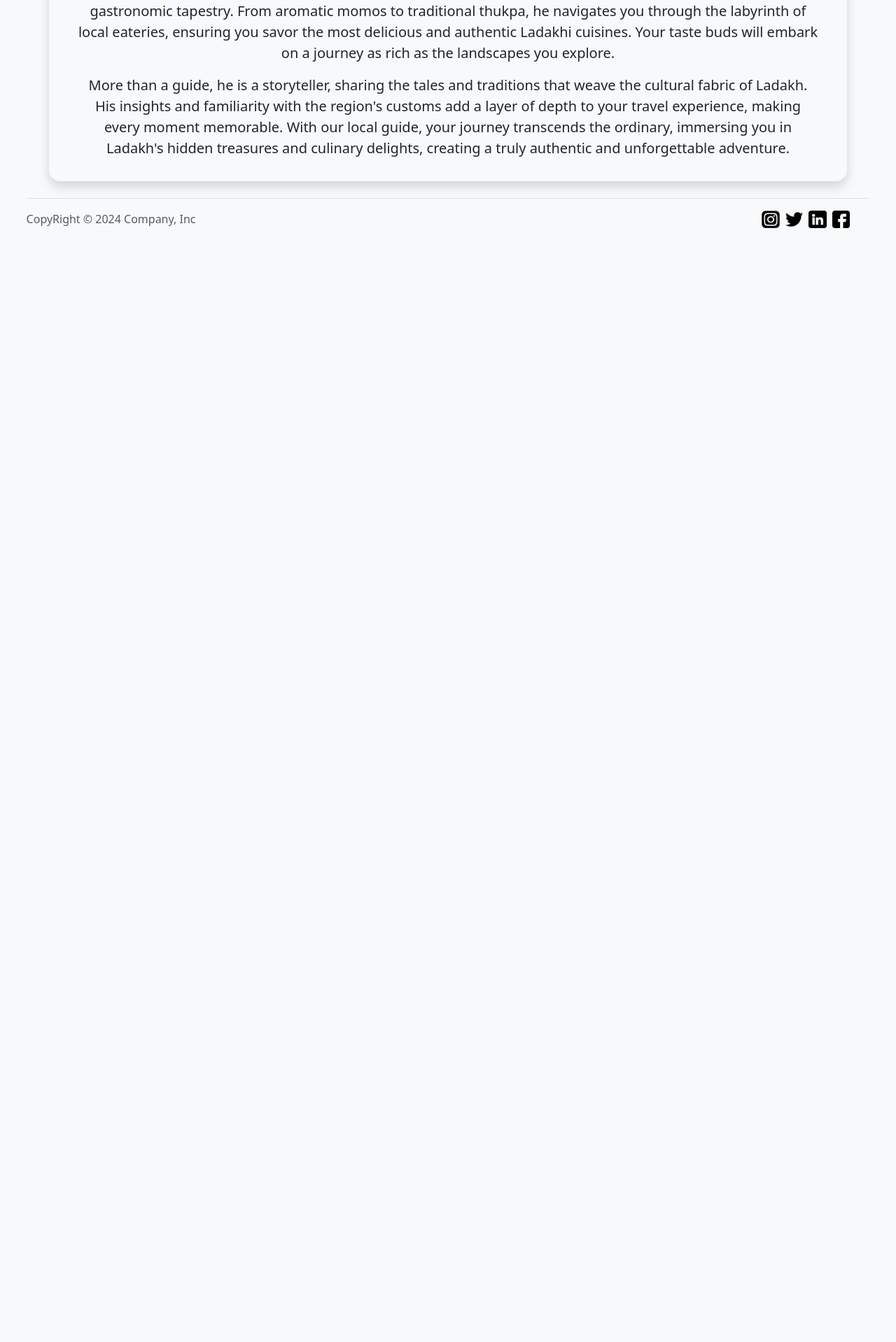
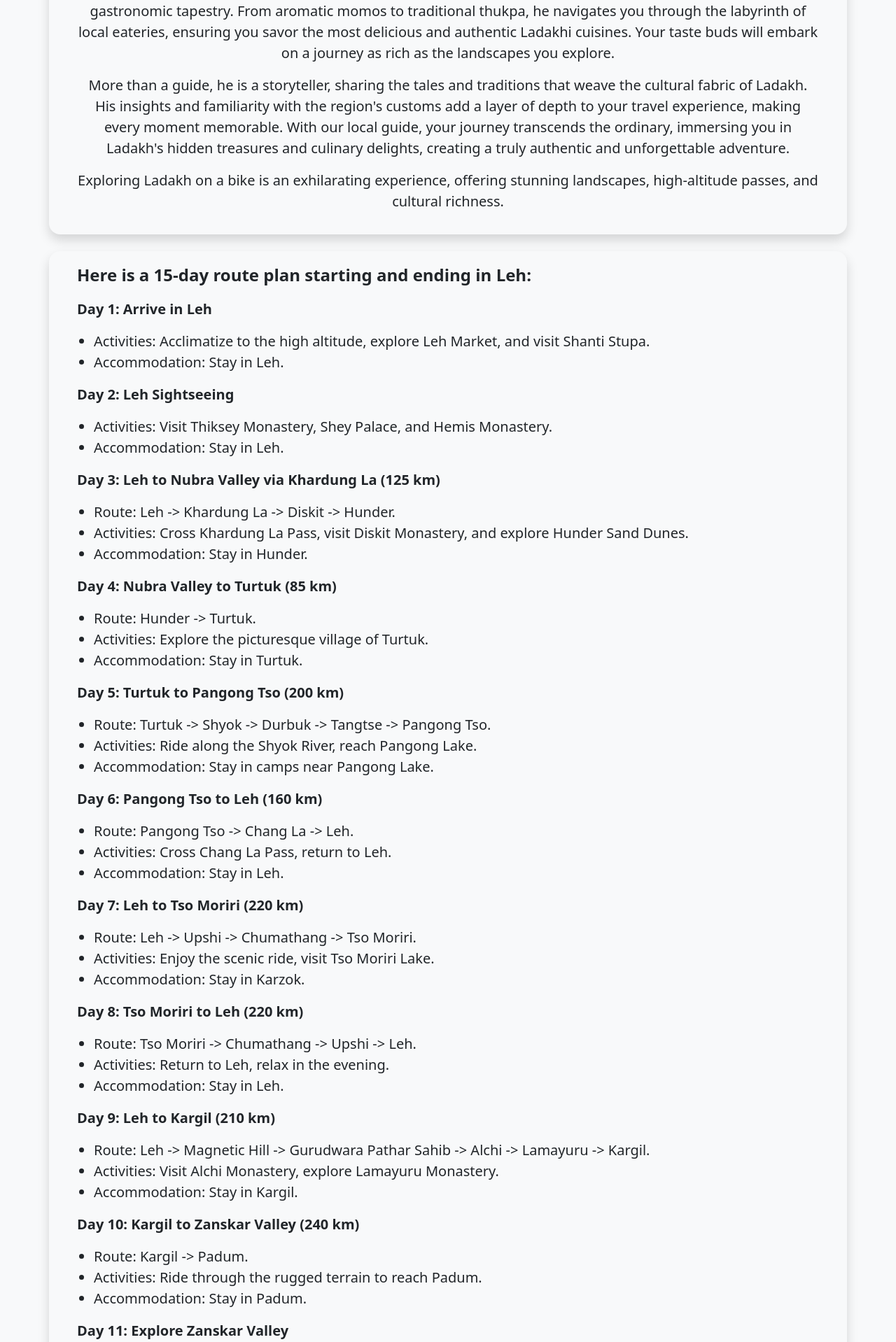
Before and after one commit to Arslan-9874/Ladakh-PHP, a PHP site: page /guide.php in a window 1280 px wide. Shown: the part 751-2669 px from the top of the page at 70% size. Before the commit the page ends 1077 px from the top, so only its background shows below. Run offline with PHP 8.4, Linux system fonts and the light colour scheme.

```diff
--- a/contact_us.php
+++ b/contact_us.php
@@ -61,6 +61,8 @@
                     <p class="p-0 m-0 fs-5">xxxxx, India</p>
                 </div>
             </div>
+
+            <p class="mt-5 mb-0 fs-4 fw-semibold">- CALL US FOR PRICING -</p>
         </div>
     </div>
     <div id="mainContainer" class="container rounded-4 my-4 shadow">
--- a/guide.php
+++ b/guide.php
@@ -15,7 +15,8 @@
     require "partials/_header.php";
     ?>
     <div class="container shadow my-4 rounded-4 p-3 text-center" id="guideMainContainer">
-        <h2 class="fw-bold mt-3 mb-4 mx-3 py-3 rounded-5 text-light bg-dark text-center text-uppercase fs-3">Trip Guide</h2>
+        <h2 class="fw-bold mt-3 mb-4 mx-3 py-3 rounded-5 text-light bg-dark text-center text-uppercase fs-3">Trip Guide
+        </h2>
 
         <div id="imageContainer" class="rounded-4 mb-4 shadow">
         </div>
@@ -33,7 +34,100 @@
                 experience, making every moment memorable. With our local guide, your journey transcends the ordinary,
                 immersing you in Ladakh's hidden treasures and culinary delights, creating a truly authentic and
                 unforgettable adventure.</p>
+            <p>Exploring Ladakh on a bike is an exhilarating experience, offering stunning landscapes, high-altitude
+                passes, and cultural richness.</p>
         </div>
+    </div>
+
+    <div class="container shadow my-4 rounded-4 p-3" id="guideMainContainer">
+        <p class="fw-bold px-4 fs-4">Here is a 15-day route plan starting and ending in Leh:</>
+        <p class="px-4 fs-5 fw-semibold">Day 1: Arrive in Leh</p>
+        <ul class="px-5 fs-5">
+            <li>Activities: Acclimatize to the high altitude, explore Leh Market, and visit Shanti Stupa.</li>
+            <li>Accommodation: Stay in Leh.</li>
+        </ul>
+        <p class="px-4 fs-5 fw-semibold">Day 2: Leh Sightseeing</p>
+        <ul class="px-5 fs-5">
+            <li>Activities: Visit Thiksey Monastery, Shey Palace, and Hemis Monastery.</li>
+            <li>Accommodation: Stay in Leh.</li>
+        </ul>
+        <p class="px-4 fs-5 fw-semibold">Day 3: Leh to Nubra Valley via Khardung La (125 km)</p>
+        <ul class="px-5 fs-5">
+            <li>Route: Leh -> Khardung La -> Diskit -> Hunder.</li>
+            <li>Activities: Cross Khardung La Pass, visit Diskit Monastery, and explore Hunder Sand Dunes.</li>
+            <li>Accommodation: Stay in Hunder.</li>
+        </ul>
+        <p class="px-4 fs-5 fw-semibold">Day 4: Nubra Valley to Turtuk (85 km)</p>
+        <ul class="px-5 fs-5">
+            <li>Route: Hunder -> Turtuk.</li>
+            <li>Activities: Explore the picturesque village of Turtuk.</li>
+            <li>Accommodation: Stay in Turtuk.</li>
+        </ul>
+        <p class="px-4 fs-5 fw-semibold">Day 5: Turtuk to Pangong Tso (200 km)</p>
+        <ul class="px-5 fs-5">
+            <li>Route: Turtuk -> Shyok -> Durbuk -> Tangtse -> Pangong Tso.</li>
+            <li>Activities: Ride along the Shyok River, reach Pangong Lake.</li>
+            <li>Accommodation: Stay in camps near Pangong Lake.</li>
+        </ul>
+        <p class="px-4 fs-5 fw-semibold">Day 6: Pangong Tso to Leh (160 km)</p>
+        <ul class="px-5 fs-5">
+            <li>Route: Pangong Tso -> Chang La -> Leh.</li>
+            <li>Activities: Cross Chang La Pass, return to Leh.</li>
+            <li>Accommodation: Stay in Leh.</li>
+        </ul>
+        <p class="px-4 fs-5 fw-semibold">Day 7: Leh to Tso Moriri (220 km)</p>
+        <ul class="px-5 fs-5">
+            <li>Route: Leh -> Upshi -> Chumathang -> Tso Moriri.</li>
+            <li>Activities: Enjoy the scenic ride, visit Tso Moriri Lake.</li>
+            <li>Accommodation: Stay in Karzok.</li>
+        </ul>
+        <p class="px-4 fs-5 fw-semibold">Day 8: Tso Moriri to Leh (220 km)</p>
+        <ul class="px-5 fs-5">
+            <li>Route: Tso Moriri -> Chumathang -> Upshi -> Leh.</li>
+            <li>Activities: Return to Leh, relax in the evening.</li>
+            <li>Accommodation: Stay in Leh.</li>
+        </ul>
+        <p class="px-4 fs-5 fw-semibold">Day 9: Leh to Kargil (210 km)</p>
+        <ul class="px-5 fs-5">
+            <li>Route: Leh -> Magnetic Hill -> Gurudwara Pathar Sahib -> Alchi -> Lamayuru -> Kargil.</li>
+            <li>Activities: Visit Alchi Monastery, explore Lamayuru Monastery.</li>
+            <li>Accommodation: Stay in Kargil.</li>
+        </ul>
+        <p class="px-4 fs-5 fw-semibold">Day 10: Kargil to Zanskar Valley (240 km)</p>
+        <ul class="px-5 fs-5">
+            <li>Route: Kargil -> Padum.</li>
+            <li>Activities: Ride through the rugged terrain to reach Padum.</li>
+            <li>Accommodation: Stay in Padum.</li>
+        </ul>
+        <p class="px-4 fs-5 fw-semibold">Day 11: Explore Zanskar Valley</p>
+        <ul class="px-5 fs-5">
+            <li>Activities: Visit Karsha Monastery, explore Zangla, and enjoy the remote beauty of Zanskar.</li>
+            <li>Accommodation: Stay in Padum.</li>
+        </ul>
+        <p class="px-4 fs-5 fw-semibold">Day 12: Zanskar Valley to Kargil (240 km)</p>
+        <ul class="px-5 fs-5">
+            <li>Route: Padum -> Kargil.</li>
+            <li>Activities: Return to Kargil.</li>
+            <li>Accommodation: Stay in Kargil.</li>
+        </ul>
+        <p class="px-4 fs-5 fw-semibold">Day 13: Kargil to Leh (210 km)</p>
+        <ul class="px-5 fs-5">
+            <li>Route: Kargil -> Leh.</li>
+            <li>Activities: Return to Leh, rest and prepare for the journey back.</li>
+            <li>Accommodation: Stay in Leh.</li>
+        </ul>
+        <p class="px-4 fs-5 fw-semibold">Day 14: Leh to Hemis Shukpachan (80 km)</p>
+        <ul class="px-5 fs-5">
+            <li>Route: Leh -> Likir -> Yangthang -> Hemis Shukpachan.</li>
+            <li>Activities: Visit Likir Monastery, enjoy the serenity of Hemis Shukpachan.</li>
+            <li>Accommodation: Stay in a homestay or guesthouse.</li>
+        </ul>
+        <p class="px-4 fs-5 fw-semibold">Day 15: Hemis Shukpachan to Leh (80 km)</p>
+        <ul class="px-5 fs-5">
+            <li>Route: Hemis Shukpachan -> Leh.</li>
+            <li>Activities: Return to Leh, finalize your journey with some last-minute shopping and sightseeing.</li>
+            <li>Accommodation: Stay in Leh.</li>
+        </ul>
     </div>
     <?php
     require "partials/_footer.php";
```
Also changed, not shown: index.php (+8 -0 lines), img/gallery-5.jpeg (added).
